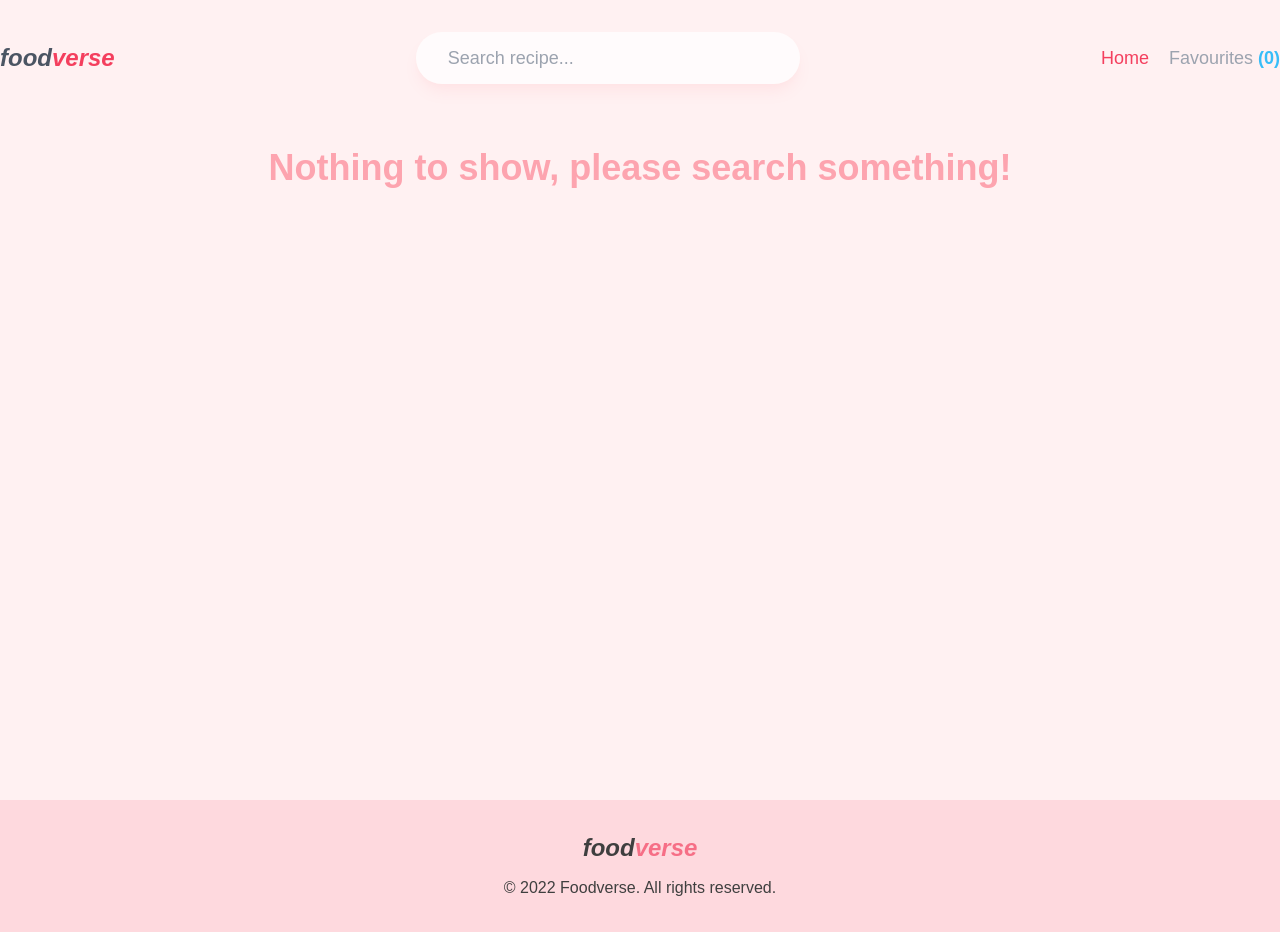
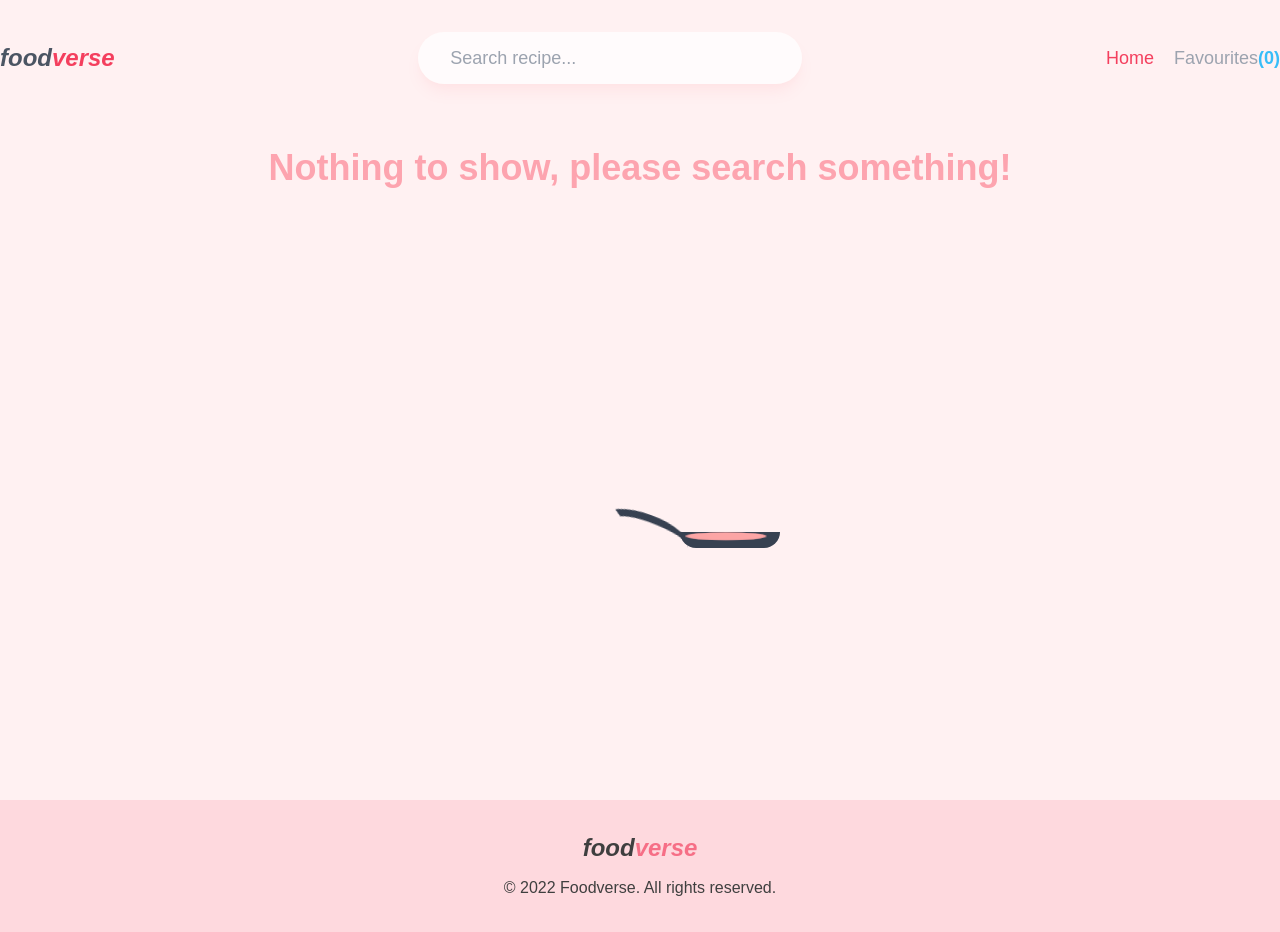
Before and after one commit to masudranashawon/foodverse, a React (Create React App) app: page / in a window 1280 px wide. Built offline with nearby package versions, Linux system fonts and the light colour scheme.

Commit message:
Favourite page & functionality added, Frying pan animation added, not found page completed

```diff
--- a/src/App.js
+++ b/src/App.js
@@ -1,4 +1,4 @@
-import { useRef, useState } from "react";
+import { useEffect, useRef, useState } from "react";
 import { Route, Routes, useNavigate } from "react-router-dom";
 import Home from "./components/Home";
 import Navbar from "./components/Navbar";
@@ -12,8 +12,13 @@ const App = () => {
   const [recipes, setRecipes] = useState([]);
   const [loading, setLoading] = useState(false);
   const [error, setError] = useState("");
+  const [savedItems, setSavedItems] = useState(() => {
+    const localData = localStorage.getItem("recipes");
+    return localData ? JSON.parse(localData) : [];
+  });
 
   const searchField = useRef(null);
+
   const navigator = useNavigate();
 
   const searchHandler = (e) => {
@@ -44,6 +49,30 @@ const App = () => {
     }
   };
 
+  const checkLocalData = (data) => {
+    const localData = JSON.parse(localStorage.getItem("recipes"));
+    const existedData = localData?.some((item) => item.id === data.id);
+
+    if (!existedData) {
+      setSavedItems([...savedItems, data]);
+    } else {
+      const filteredData = localData.filter((item) => item.id !== data.id);
+      setSavedItems(filteredData);
+    }
+  };
+
+  const favouriteHadler = (id) => {
+    fetch(`https://forkify-api.herokuapp.com/api/v2/recipes/${id}`)
+      .then((res) => res.json())
+      .then((data) => checkLocalData(data?.data?.recipe));
+
+    navigator("/favourites");
+  };
+
+  useEffect(() => {
+    localStorage.setItem("recipes", JSON.stringify(savedItems));
+  }, [savedItems]);
+
   return (
     <>
       <div className='app min-h-screen bg-rose-50 text-gray-600 text-lg'>
@@ -52,14 +81,26 @@ const App = () => {
           setSearchQuery={setSearchQuery}
           searchField={searchField}
           searchHandler={searchHandler}
+          savedItems={savedItems}
         />
         <Routes>
           <Route
             path='/'
             element={<Home recipes={recipes} loading={loading} error={error} />}
           />
-          <Route path='/favourites' element={<Favourites />} />
-          <Route path='/recipe-item/:id' element={<RecipeItem />} />
+          <Route
+            path='/favourites'
+            element={<Favourites savedItems={savedItems} />}
+          />
+          <Route
+            path='/recipe-item/:id'
+            element={
+              <RecipeItem
+                favouriteHadler={favouriteHadler}
+                savedItems={savedItems}
+              />
+            }
+          />
           <Route path='*' element={<NotFound />} />
         </Routes>
       </div>
--- a/src/components/Favourites.js
+++ b/src/components/Favourites.js
@@ -1,5 +1,21 @@
-const Favourites = () => {
-  return <div>Favourites</div>;
+import Recipe from "./Recipe";
+
+const Favourites = ({ savedItems }) => {
+  return (
+    <div className='favourites-section'>
+      {savedItems.length === 0 && (
+        <p className='text-2xl text-center font-semibold text-rose-300 leading-normal py-8 lg:text-4xl'>
+          Your favourite list is empty!
+        </p>
+      )}
+
+      <div className='favourite-items-container container mx-auto flex justify-center flex-wrap gap-10 py-8'>
+        {savedItems.map((recipe) => (
+          <Recipe key={recipe.id} recipe={recipe} />
+        ))}
+      </div>
+    </div>
+  );
 };
 
 export default Favourites;
--- a/src/components/FryingPan.js
+++ b/src/components/FryingPan.js
@@ -1,5 +1,24 @@
+import "./fryingPanStyles.css";
+
 const FryingPan = () => {
-  return <div>FryingPan</div>;
+  return (
+    <div id='cooking'>
+      <div className='bubble'></div>
+      <div className='bubble'></div>
+      <div className='bubble'></div>
+      <div className='bubble'></div>
+      <div className='bubble'></div>
+      <div id='area'>
+        <div id='sides'>
+          <div id='pan'></div>
+          <div id='handle'></div>
+        </div>
+        <div id='pancake'>
+          <div id='pastry'></div>
+        </div>
+      </div>
+    </div>
+  );
 };
 
 export default FryingPan;
--- a/src/components/Home.js
+++ b/src/components/Home.js
@@ -1,16 +1,18 @@
+import FryingPan from "./FryingPan";
 import Recipe from "./Recipe";
-
 const Home = ({ recipes, loading, error }) => {
   return (
     <div className='home container mx-auto py-8 flex flex-wrap gap-10 justify-center'>
       {!loading && !error && recipes.length === 0 ? (
-        <p className='text-2xl font-semibold  text-rose-300 lg:text-4xl text-center leading-normal'>
-          Nothing to show, please search something!
-        </p>
+        <div>
+          <p className='text-2xl font-semibold  text-rose-300 lg:text-4xl text-center leading-normal'>
+            Nothing to show, please search something!
+          </p>
+          <FryingPan />
+        </div>
       ) : null}
 
       {loading && <p className='text-2xl'>{error ? error : "Loading..."}</p>}
-
       {recipes?.length > 0 &&
         recipes.map((recipe) => <Recipe recipe={recipe} key={recipe.id} />)}
     </div>
--- a/src/components/Navbar.js
+++ b/src/components/Navbar.js
@@ -5,6 +5,7 @@ const Navbar = ({
   searchQuery,
   setSearchQuery,
   searchField,
+  savedItems,
 }) => {
   const navActiveStyle = ({ isActive }) => {
     return {
@@ -47,8 +48,7 @@ const Navbar = ({
           >
             Favourites
             <span className='favourites-count text-sky-400 font-bold'>
-              {" "}
-              (0)
+              ({savedItems.length})
             </span>
           </NavLink>
         </li>
--- a/src/components/NotFound.js
+++ b/src/components/NotFound.js
@@ -1,5 +1,20 @@
+import { Link } from "react-router-dom";
+import FryingPan from "./FryingPan";
 const NotFound = () => {
-  return <div>NotFound</div>;
+  return (
+    <div className='not-found-section container mx-auto py-8 flex flex-col items-center gap-5'>
+      <p className='text-2xl lg:text-4xl font-semibold text-rose-300 text-center leading-normal'>
+        Page not found!
+      </p>
+      <Link
+        className='bg-gradient-to-br from-sky-300 to-sky-500 text-sky-50 p-3 px-8 rounded-full uppercase shadow-lg shadow-sky-200 hover:shadow-lg hover:shadow-sky-300 hover:from-sky-400 hover:to-sky-600 duration-300 outline-none text-center'
+        to='/'
+      >
+        Go Home
+      </Link>
+      <FryingPan />
+    </div>
+  );
 };
 
 export default NotFound;
--- /dev/null
+++ b/src/components/fryingPanStyles.css
@@ -0,0 +1,239 @@
+#cooking {
+  position: relative;
+  margin: 0 auto;
+  top: 0;
+  width: 50vh;
+  height: 50vh;
+  overflow: hidden;
+}
+
+#cooking #area {
+  position: absolute;
+  bottom: 0;
+  right: 0;
+  width: 50%;
+  height: 50%;
+  background-color: transparent;
+  transform-origin: 15% 60%;
+  animation: flip 2.1s ease-in-out infinite;
+}
+
+#cooking #area #sides {
+  position: absolute;
+  width: 100%;
+  height: 100%;
+  transform-origin: 15% 60%;
+  animation: switchSide 2.1s ease-in-out infinite;
+}
+
+#cooking #area #sides #handle {
+  position: absolute;
+  bottom: 18%;
+  right: 80%;
+  width: 35%;
+  height: 20%;
+  background-color: transparent;
+  border-top: 1vh solid #374151;
+  border-left: 1vh solid transparent;
+  border-radius: 100%;
+  transform: rotate(20deg) rotateX(0deg) scale(1.3, 0.9);
+}
+
+#cooking #area #sides #pan {
+  position: absolute;
+  bottom: 20%;
+  right: 30%;
+  width: 50%;
+  height: 8%;
+  background-color: #374151;
+  border-radius: 0 0 1.4em 1.4em;
+  transform-origin: -15% 0;
+}
+
+#cooking #area #pancake {
+  position: absolute;
+  top: 24%;
+  width: 100%;
+  height: 100%;
+  transform: rotateX(85deg);
+  animation: jump 2.1s ease-in-out infinite;
+}
+
+#cooking #area #pancake #pastry {
+  position: absolute;
+  bottom: 26%;
+  right: 37%;
+  width: 40%;
+  height: 45%;
+  background-color: #fca5a5;
+  box-shadow: 0 0 3px 0 #fca5a5;
+  border-radius: 100%;
+  transform-origin: -20% 0;
+  animation: fly 2.1s ease-in-out infinite;
+}
+
+#cooking .bubble {
+  position: absolute;
+  border-radius: 100%;
+  box-shadow: 0 0 0.25vh #e5e7eb;
+  opacity: 0;
+}
+
+#cooking .bubble:nth-child(1) {
+  margin-top: 2.5vh;
+  left: 58%;
+  width: 2.5vh;
+  height: 2.5vh;
+  background-color: #d1d5db;
+  animation: bubble 2s cubic-bezier(0.53, 0.16, 0.39, 0.96) infinite;
+}
+
+#cooking .bubble:nth-child(2) {
+  margin-top: 3vh;
+  left: 52%;
+  width: 2vh;
+  height: 2vh;
+  background-color: #9ca3af;
+  animation: bubble 2s ease-in-out 0.35s infinite;
+}
+
+#cooking .bubble:nth-child(3) {
+  margin-top: 1.8vh;
+  left: 50%;
+  width: 1.5vh;
+  height: 1.5vh;
+  background-color: #6b7280;
+  animation: bubble 1.5s cubic-bezier(0.53, 0.16, 0.39, 0.96) 0.55s infinite;
+}
+
+#cooking .bubble:nth-child(4) {
+  margin-top: 2.7vh;
+  left: 56%;
+  width: 1.2vh;
+  height: 1.2vh;
+  background-color: #4b5563;
+  animation: bubble 1.8s cubic-bezier(0.53, 0.16, 0.39, 0.96) 0.55s infinite;
+}
+
+#cooking .bubble:nth-child(5) {
+  margin-top: 2.7vh;
+  left: 63%;
+  width: 1.1vh;
+  height: 1.1vh;
+  background-color: #374151;
+  animation: bubble 1.6s ease-in-out 1s infinite;
+}
+
+@keyframes pulse {
+  0% {
+    transform: scale(1, 1);
+    opacity: 0.25;
+  }
+  50% {
+    transform: scale(1.2, 1);
+    opacity: 1;
+  }
+  100% {
+    transform: scale(1, 1);
+    opacity: 0.25;
+  }
+}
+
+@keyframes flip {
+  0% {
+    transform: rotate(0deg);
+  }
+  5% {
+    transform: rotate(-27deg);
+  }
+  30%,
+  50% {
+    transform: rotate(0deg);
+  }
+  55% {
+    transform: rotate(27deg);
+  }
+  83.3% {
+    transform: rotate(0deg);
+  }
+  100% {
+    transform: rotate(0deg);
+  }
+}
+
+@keyframes switchSide {
+  0% {
+    transform: rotateY(0deg);
+  }
+  50% {
+    transform: rotateY(180deg);
+  }
+  100% {
+    transform: rotateY(0deg);
+  }
+}
+
+@keyframes jump {
+  0% {
+    top: 24;
+    transform: rotateX(85deg);
+  }
+  25% {
+    top: 10%;
+    transform: rotateX(0deg);
+  }
+  50% {
+    top: 30%;
+    transform: rotateX(85deg);
+  }
+  75% {
+    transform: rotateX(0deg);
+  }
+  100% {
+    transform: rotateX(85deg);
+  }
+}
+
+@keyframes fly {
+  0% {
+    bottom: 26%;
+    transform: rotate(0deg);
+  }
+  10% {
+    bottom: 40%;
+  }
+  50% {
+    bottom: 26%;
+    transform: rotate(-190deg);
+  }
+  80% {
+    bottom: 40%;
+  }
+  100% {
+    bottom: 26%;
+    transform: rotate(0deg);
+  }
+}
+
+@keyframes bubble {
+  0% {
+    transform: scale(0.15, 0.15);
+    top: 80%;
+    opacity: 0;
+  }
+  50% {
+    transform: scale(1.1, 1.1);
+    opacity: 1;
+  }
+  100% {
+    transform: scale(0.33, 0.33);
+    top: 60%;
+    opacity: 0;
+  }
+}
+
+@media screen and (max-width: 768px) {
+  #cooking {
+    display: none;
+  }
+}
```
Also changed, not shown: src/components/RecipeItem.js (+33 -13 lines), src/components/FryingPanStyle.css (deleted).
